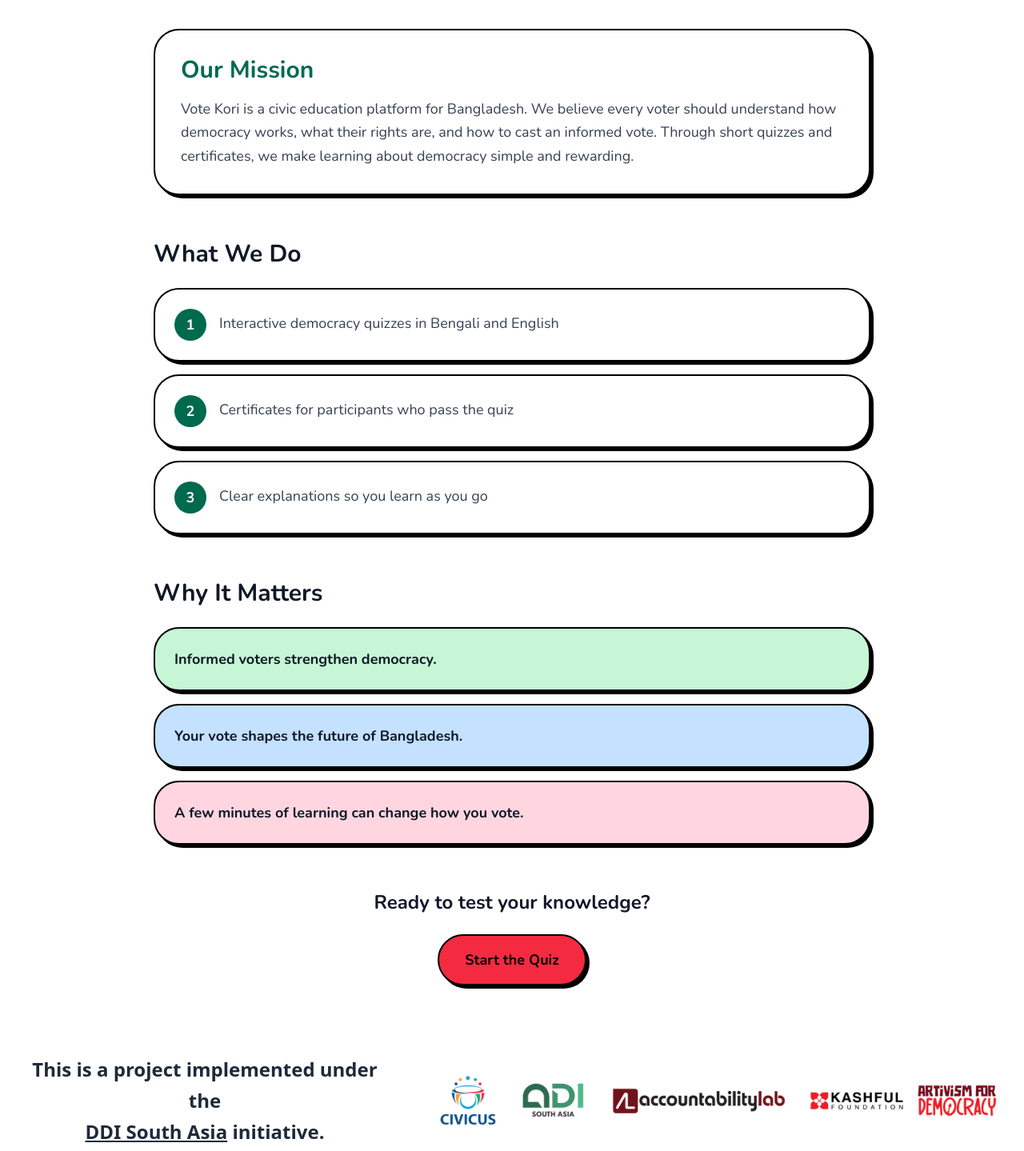
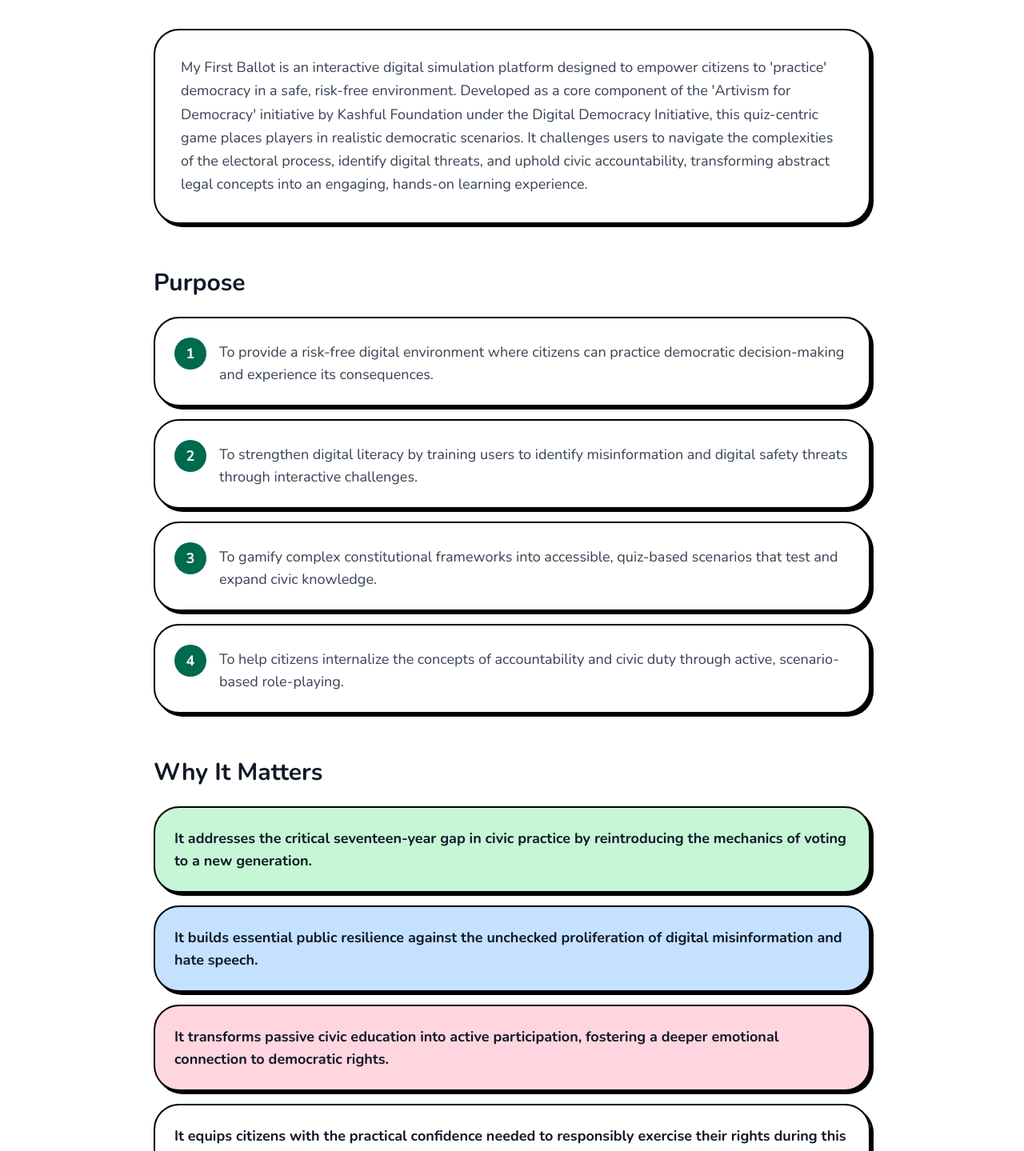
Before and after one commit to shihabhq/democracy-client, a Next.js app: page /en/about in a window 1280 px wide. Shown: the part 240-1679 px from the top of the page at 80% size. Built offline with nearby package versions, Linux system fonts and the light colour scheme; no server answers.

Commit message:
added seo features

```diff
--- a/messages/bn.json
+++ b/messages/bn.json
@@ -79,18 +79,19 @@
     "submittingQuiz": "কুইজ জমা করতে হচ্ছে..."
   },
   "About": {
-    "title": "ভোট কড়ি সম্পর্কে",
-    "subtitle": "নাগরিকদের গণতন্ত্র শেখাতে এবং আত্মবিশ্বাসের সাথে ভোট দিতে আমরা সহায়তা করি।",
-    "missionTitle": "আমাদের লক্ষ্য",
-    "mission": "ভোট কড়ি বাংলাদেশের জন্য একটি নাগরিক শিক্ষা প্ল্যাটফর্ম। আমরা বিশ্বাস করি প্রতিটি ভোটারকে বুঝতে হবে গণতন্ত্র কীভাবে কাজ করে, তাদের অধিকার কী এবং সচেতন ভোট কীভাবে দিতে হয়। সংক্ষিপ্ত কুইজ ও সার্টিফিকেটের মাধ্যমে আমরা গণতন্ত্র শেখাকে সহজ ও ফলদায়ক করছি।",
-    "whatWeDoTitle": "আমরা কী করি",
-    "whatWeDo1": "বাংলা ও ইংরেজিতে ইন্টারেক্টিভ গণতন্ত্র কুইজ",
-    "whatWeDo2": "কুইজে পাস করা অংশগ্রহণকারীদের জন্য সার্টিফিকেট",
-    "whatWeDo3": "স্পষ্ট ব্যাখ্যা যাতে আপনি শিখতে শিখতে এগিয়ে যান",
-    "valuesTitle": "কেন এটা গুরুত্বপূর্ণ",
-    "values1": "সচেতন ভোটাররা গণতন্ত্রকে শক্তিশালী করে।",
-    "values2": "আপনার ভোট বাংলাদেশের ভবিষ্যৎ গড়ে।",
-    "values3": "কয়েক মিনিটের শেখা আপনার ভোটের ধরন বদলে দিতে পারে।",
+    "title": "আমাদের সম্পর্কে",
+    "subtitle": "আমরা নাগরিকদের গণতন্ত্র শেখাতে এবং আত্মবিশ্বাসের সাথে ভোট দিতে সহায়তা করি।",
+    "mission": "‘মাই ফার্স্ট ব্যালট’ (My First Ballot) হলো একটি ইন্টারেক্টিভ ডিজিটাল সিমুলেশন প্ল্যাটফর্ম, যা নাগরিকদের একটি নিরাপদ ও ঝুঁকিমুক্ত পরিবেশে গণতন্ত্রের চর্চা করার সুযোগ করে দেয়। কাশফুল ফাউন্ডেশনের ‘আর্টিভিজম ফর ডেমোক্রেসি’ উদ্যোগের যা ‘ডিজিটাল ডেমোক্রেসি ইনিশিয়েটিভ’ এর অধিনে মূল অংশ হিসেবে তৈরি। এই কুইজ-ভিত্তিক গেমটি খেলোয়াড়দের বাস্তবসম্মত গণতান্ত্রিক পরিস্থিতির মুখোমুখি করে। এটি ব্যবহারকারীদের নির্বাচনী প্রক্রিয়ার জটিলতাগুলো বুঝতে, ডিজিটাল হুমকি চিহ্নিত করতে এবং নাগরিক জবাবদিহিতা নিশ্চিত করতে সাহায্য করে, যা কঠিন আইনি ধারণাগুলোকে একটি আনন্দদায়ক ও হাতে-কলমে শেখার অভিজ্ঞতায় রূপান্তর করে।",
+    "whatWeDoTitle": "উদ্দেশ্য",
+    "purpose1": "নাগরিকদের এমন একটি ঝুঁকিমুক্ত ডিজিটাল পরিবেশ প্রদান করা, যেখানে তারা গণতান্ত্রিক সিদ্ধান্ত গ্রহণের চর্চা করতে পারে এবং এর ফলাফল সম্পর্কে জানতে পারে।",
+    "purpose2": "ইন্টারেক্টিভ চ্যালেঞ্জের মাধ্যমে ব্যবহারকারীদের ভুল তথ্য (misinformation) এবং ডিজিটাল নিরাপত্তার হুমকিগুলো চিহ্নিত করার প্রশিক্ষণ দিয়ে তাদের ডিজিটাল সাক্ষরতা বৃদ্ধি করা।",
+    "purpose3": "সংবিধানের জটিল কাঠামোগুলোকে সহজলভ্য ও কুইজ-ভিত্তিক গেমের মাধ্যমে উপস্থাপন করা, যা নাগরিক জ্ঞান যাচাই ও প্রসারিত করে।",
+    "purpose4": "সক্রিয় ও দৃশ্যপট-ভিত্তিক রোল-প্লেয়িং (role-playing)-এর মাধ্যমে নাগরিকদের মধ্যে জবাবদিহিতা ও নাগরিক দায়িত্ববোধের ধারণাগুলো গভীরভাবে গেঁথে দেওয়া।",
+    "valuesTitle": "কেন এটি গুরুত্বপূর্ণ",
+    "values1": "দীর্ঘ সতেরো বছর ধরে নাগরিক চর্চার যে ঘাটতি তৈরি হয়েছে, তা পূরণে এটি নতুন প্রজন্মের কাছে ভোট প্রদানের প্রক্রিয়াটি তুলে ধরতে পারবে। ",
+    "values2": "দীর্ঘ সতেরো বছর ধরে নাগরিক চর্চার যে ঘাটতি তৈরি হয়েছে, তা পূরণে এটি নতুন প্রজন্মের কাছে ভোট প্রদানের প্রক্রিয়াটি তুলে ধরতে পারবে। ",
+    "values3": "এটি প্রথাগত বা নিষ্ক্রিয় নাগরিক শিক্ষাকে সক্রিয় অংশগ্রহণে রূপান্তর করে, যা গণতান্ত্রিক অধিকারের সংযোগ তৈরি করে।",
+    "values4": "গণতন্ত্রের এই গুরুত্বপূর্ণ ক্রান্তিলগ্নে নাগরিকদের তাদের অধিকার দায়িত্বশীলভাবে প্রয়োগ করার জন্য প্রয়োজনীয় আত্মবিশ্বাস যোগায়।",
     "cta": "আপনার জ্ঞান পরীক্ষা করতে প্রস্তুত?",
     "ctaButton": "কুইজ শুরু করুন"
   }
--- a/messages/en.json
+++ b/messages/en.json
@@ -79,18 +79,19 @@
     "submittingQuiz": "Submitting your quiz..."
   },
   "About": {
-    "title": "About Vote Kori",
+    "title": "About Us",
     "subtitle": "We help citizens learn democracy and vote with confidence.",
-    "missionTitle": "Our Mission",
-    "mission": "Vote Kori is a civic education platform for Bangladesh. We believe every voter should understand how democracy works, what their rights are, and how to cast an informed vote. Through short quizzes and certificates, we make learning about democracy simple and rewarding.",
-    "whatWeDoTitle": "What We Do",
-    "whatWeDo1": "Interactive democracy quizzes in Bengali and English",
-    "whatWeDo2": "Certificates for participants who pass the quiz",
-    "whatWeDo3": "Clear explanations so you learn as you go",
+    "mission": "My First Ballot is an interactive digital simulation platform designed to empower citizens to 'practice' democracy in a safe, risk-free environment. Developed as a core component of the 'Artivism for Democracy' initiative by Kashful Foundation under the Digital Democracy Initiative, this quiz-centric game places players in realistic democratic scenarios. It challenges users to navigate the complexities of the electoral process, identify digital threats, and uphold civic accountability, transforming abstract legal concepts into an engaging, hands-on learning experience.",
+    "whatWeDoTitle": "Purpose",
+    "purpose1": "To provide a risk-free digital environment where citizens can practice democratic decision-making and experience its consequences.",
+    "purpose2": "To strengthen digital literacy by training users to identify misinformation and digital safety threats through interactive challenges.",
+    "purpose3": "To gamify complex constitutional frameworks into accessible, quiz-based scenarios that test and expand civic knowledge.",
+    "purpose4": "To help citizens internalize the concepts of accountability and civic duty through active, scenario-based role-playing.",
     "valuesTitle": "Why It Matters",
-    "values1": "Informed voters strengthen democracy.",
-    "values2": "Your vote shapes the future of Bangladesh.",
-    "values3": "A few minutes of learning can change how you vote.",
+    "values1": "It addresses the critical seventeen-year gap in civic practice by reintroducing the mechanics of voting to a new generation.",
+    "values2": "It builds essential public resilience against the unchecked proliferation of digital misinformation and hate speech.",
+    "values3": "It transforms passive civic education into active participation, fostering a deeper emotional connection to democratic rights.",
+    "values4": "It equips citizens with the practical confidence needed to responsibly exercise their rights during this pivotal democratic transition.",
     "cta": "Ready to test your knowledge?",
     "ctaButton": "Start the Quiz"
   }
--- a/src/app/[locale]/about/page.tsx
+++ b/src/app/[locale]/about/page.tsx
@@ -21,9 +21,6 @@
       {/* Mission */}
       <section className="mb-10 sm:mb-14">
         <div className="bg-white border-2 border-black rounded-2xl shadow-retro p-6 sm:p-8">
-          <h2 className="font-display font-bold text-2xl sm:text-3xl text-primary mb-4">
-            {t("missionTitle")}
-          </h2>
           <p className="text-gray-700 text-base sm:text-lg leading-relaxed">
             {t("mission")}
           </p>
@@ -41,7 +38,7 @@
               1
             </span>
             <p className="text-gray-700 text-base sm:text-lg pt-1">
-              {t("whatWeDo1")}
+              {t("purpose1")}
             </p>
           </div>
           <div className="bg-white border-2 border-black rounded-2xl shadow-retro p-5 sm:p-6 flex items-start gap-4">
@@ -49,7 +46,7 @@
               2
             </span>
             <p className="text-gray-700 text-base sm:text-lg pt-1">
-              {t("whatWeDo2")}
+              {t("purpose2")}
             </p>
           </div>
           <div className="bg-white border-2 border-black rounded-2xl shadow-retro p-5 sm:p-6 flex items-start gap-4">
@@ -57,7 +54,15 @@
               3
             </span>
             <p className="text-gray-700 text-base sm:text-lg pt-1">
-              {t("whatWeDo3")}
+              {t("purpose3")}
+            </p>
+          </div>
+          <div className="bg-white border-2 border-black rounded-2xl shadow-retro p-5 sm:p-6 flex items-start gap-4">
+            <span className="shrink-0 w-10 h-10 rounded-xl bg-primary text-white font-display font-bold flex items-center justify-center text-lg">
+              4
+            </span>
+            <p className="text-gray-700 text-base sm:text-lg pt-1">
+              {t("purpose4")}
             </p>
           </div>
         </div>
@@ -84,6 +89,11 @@
               {t("values3")}
             </p>
           </div>
+          <div className=" border-2 border-black rounded-2xl shadow-retro p-5 sm:p-6">
+            <p className="font-display font-bold text-lg text-gray-900">
+              {t("values4")}
+            </p>
+          </div>
         </div>
       </section>
 
--- a/src/app/[locale]/layout.tsx
+++ b/src/app/[locale]/layout.tsx
@@ -1,6 +1,6 @@
 import Navbar from "@/components/Navbar";
 import "../../styles/globals.css";
-import type { Metadata } from "next";
+import type { Metadata, Viewport } from "next";
 import { hasLocale, NextIntlClientProvider } from "next-intl";
 import { notFound } from "next/navigation";
 import { routing } from "@/i18n/routing";
@@ -28,13 +28,15 @@
 });
 
 const siteUrl = process.env.NEXT_PUBLIC_SITE_URL ?? "https://votekori.cloud";
+
+export const viewport: Viewport = {
+  themeColor: "#0d9488",
+  width: "device-width",
+  initialScale: 1,
+};
+
 export const metadata: Metadata = {
   metadataBase: new URL(siteUrl),
-  icons: {
-    icon: "/favicon.svg",
-    shortcut: "/favicon.svg",
-    apple: "/favicon.svg",
-  },
   title: {
     default: "Vote Kori – Learn Democracy & Vote Smart",
     template: "%s | Vote Kori",
@@ -51,6 +53,13 @@
     "certificate",
   ],
   authors: [{ name: "Vote Kori" }],
+  creator: "Vote Kori",
+  publisher: "Vote Kori",
+  icons: {
+    icon: "/favicon.svg",
+    shortcut: "/favicon.svg",
+    apple: "/favicon.svg",
+  },
   openGraph: {
     type: "website",
     locale: "en_GB",
@@ -59,7 +68,7 @@
     title: "Vote Kori – Learn Democracy & Vote Smart",
     description:
       "Take a short democracy quiz, earn a certificate, and vote smart. Your voice matters in building a better Bangladesh.",
-    url: "/",
+    url: siteUrl,
   },
   twitter: {
     card: "summary_large_image",
@@ -70,6 +79,13 @@
   robots: {
     index: true,
     follow: true,
+    googleBot: {
+      index: true,
+      follow: true,
+    },
+  },
+  alternates: {
+    canonical: siteUrl,
   },
 };
 
--- /dev/null
+++ b/src/app/robots.ts
@@ -0,0 +1,14 @@
+import type { MetadataRoute } from "next";
+
+const baseUrl = process.env.NEXT_PUBLIC_SITE_URL ?? "https://votekori.cloud";
+
+export default function robots(): MetadataRoute.Robots {
+  return {
+    rules: {
+      userAgent: "*",
+      allow: "/",
+      disallow: "/api/",
+    },
+    sitemap: `${baseUrl}/sitemap.xml`,
+  };
+}
--- /dev/null
+++ b/src/app/sitemap.ts
@@ -0,0 +1,20 @@
+import type { MetadataRoute } from "next";
+
+const baseUrl = process.env.NEXT_PUBLIC_SITE_URL ?? "https://votekori.cloud";
+
+const staticPaths = [
+  "",
+  "/about",
+  "/quizzes",
+  "/quiz/take",
+  "/quick-tools",
+] as const;
+
+export default function sitemap(): MetadataRoute.Sitemap {
+  return staticPaths.map((path) => ({
+    url: `${baseUrl}${path || "/"}`,
+    lastModified: new Date(),
+    changeFrequency: path === "" ? "weekly" : ("monthly" as const),
+    priority: path === "" ? 1 : 0.8,
+  }));
+}
```
